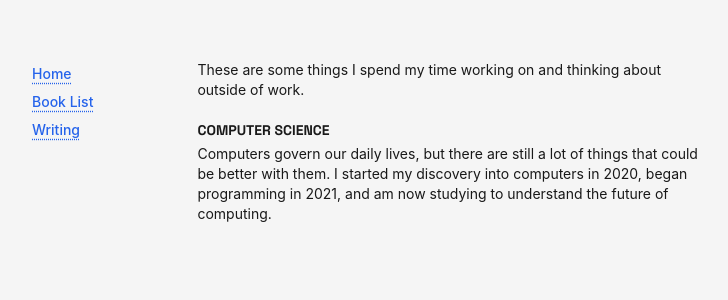
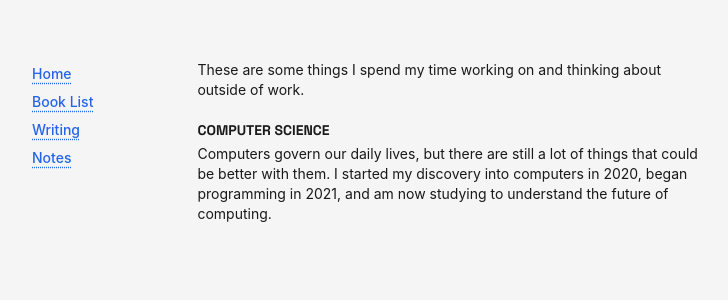
Before and after one commit to dmabery/ugly-site, a Next.js app: page /now in a window 1280 px wide. Shown: the top 300 px of the page, without its empty margins (32-760 px from the left). Built offline with nearby package versions, Linux system fonts and the light colour scheme.

Commit message:
add notes

```diff
--- a/components/SideBar.js
+++ b/components/SideBar.js
@@ -12,6 +12,10 @@ const links = [
     {
         title: 'Writing',
         slug: '/writing'
+    },
+    {
+        title: 'Notes',
+        slug: 'https://notes.daltonmabery.com/00+Meta/09+Helpful+information/About+these+notes'
     }
 ]
 
```
Also changed, not shown: package.json (+16 -1 lines).
